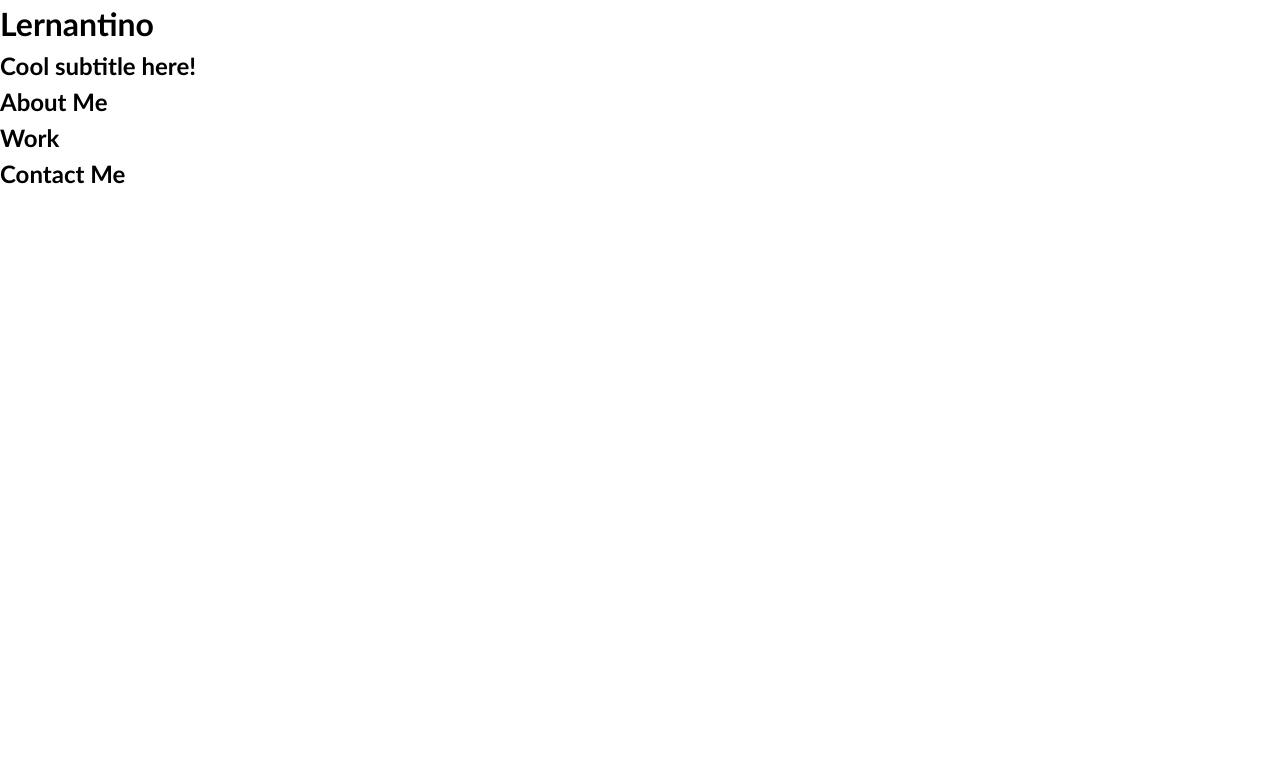
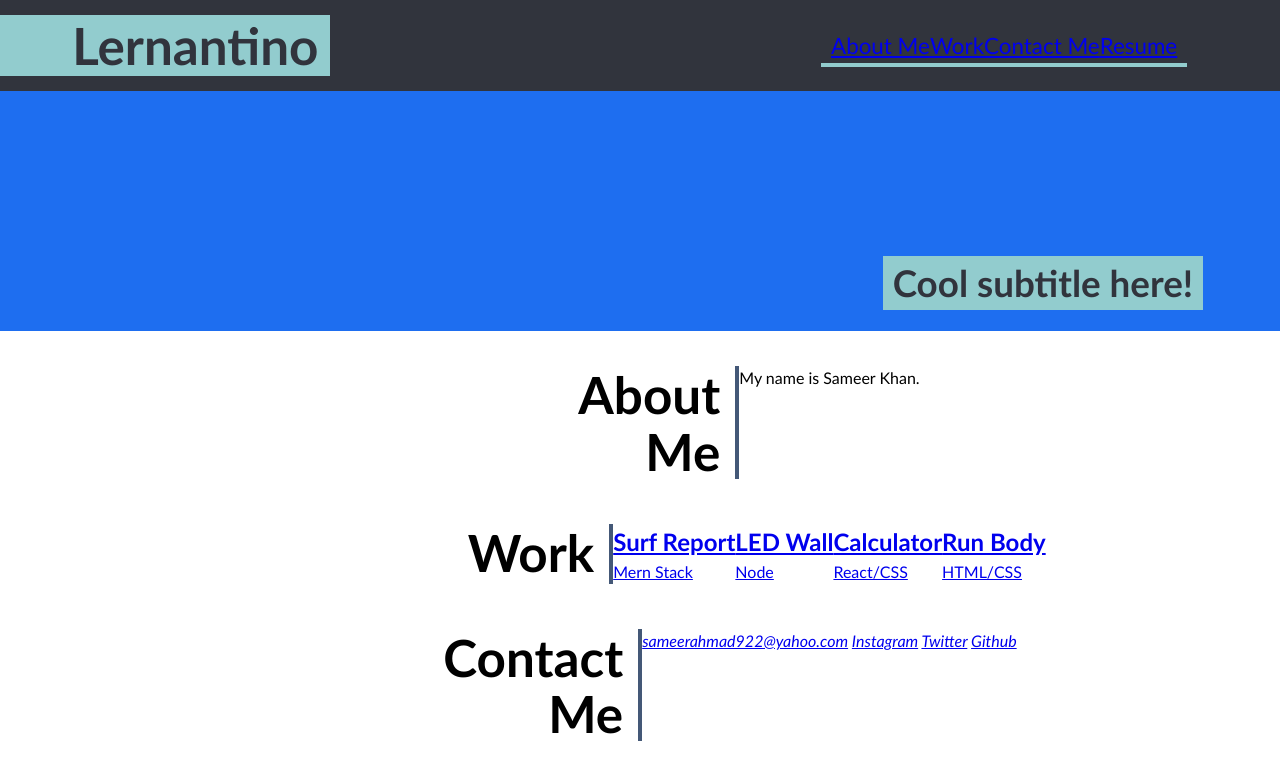
Before and after one commit to sameerkhan99/evolving_portfolio, a plain HTML site: page index.html in a window 1280 px wide. Drawn offline with Linux system fonts and the light colour scheme; files that its build step writes are made by us from their sources.

Commit message:
updated html file

```diff
--- a/css/style.css
+++ b/css/style.css
@@ -1,5 +1,13 @@
 * {
   box-sizing: border-box;
+}
+
+:root {
+  --primary: rgba(68,88,119,1);
+  --secondary: rgba(146,204,206,1);
+  --tertiary: rgba(49,52,61,1);
+  --dark: rgba(28,29,33,1);
+  --light: rgba(238,238,247,1);
 }
 
 body {
@@ -21,3 +29,110 @@ h6 {
 p {
   margin: 0;
 }
+
+header {
+  padding: 15px 6% 15px 0;
+  display: flex;
+  flex-direction: row;
+  justify-content: space-between;
+  flex-wrap: wrap;
+  align-items: center;
+  background-color: var(--tertiary);
+  box-shadow: 0 5px 35px rgba(146,204,206,0.4);
+}
+
+header h1 {
+  color: var(--tertiary);
+  background-color: var(--secondary);
+  padding: 5px 1% 5px 6%;
+  margin: 0;
+  font-size: 4vw;
+  line-height: 1;
+}
+
+nav {
+  display: flex;
+  flex-direction: row;
+  flex-wrap: wrap;
+}
+
+nav {
+  text-decoration: none;
+  padding: 5px 10px;
+  color: var(--secondary);
+  margin-right: 16px;
+  background-image: linear-gradient(270deg, var(--secondary) 0%, var(--secondary) 100%);
+  background-repeat: no-repeat;
+  background-size: 100% 0.2em;
+  background-position: bottom;
+  transition: all 0.25s ease-in;
+  font-size: 1.4em;
+}
+
+nav a:hover {
+  background-size: 100% 100%;
+  color: var(--primary)
+}
+
+nav a:last-child {
+  margin-left: 0;
+}
+
+main {
+  margin-top: 20px;
+  margin-bottom: 45px;
+}
+
+.hero-banner {
+  background: rgb(30,110,240);
+  background-image: url("../images/02-portfolio-2.jpg"), linear-gradient(180deg, var(--secondary) 0%, var(--primary 100%));
+  background-size: cover;
+  background-position: center;
+  background-blend-mode: soft-light;
+  min-height: 30vh;
+  color: var(--light);
+  padding: 2% 6%;
+  display: flex;
+  justify-content: flex-end;
+  align-items: flex-end;
+  text-align: right;
+}
+
+.hero-banner div {
+  flex: 0 0 90%;
+}
+
+.hero-banner h2 {
+  background-color: var(--secondary);
+  color: var(--tertiary);
+  margin: 0;
+  padding: 5px 10px;
+  font-size: 2.3rem;
+  line-height: 1.2;
+  display: inline;
+}
+
+.page-wrapper {
+  max-width: 88%;
+  margin-left: auto;
+  margin-left: auto;
+}
+
+.page-section {
+  margin: 25px 0;
+  padding: 10px 0;
+  display: flex;
+  flex-direction: row;
+  flex-wrap: wrap;
+  align-items: stretch;
+  justify-content: center;
+}
+
+.page-section > h2{
+  flex: 0 0 20%;
+  text-align: right;
+  padding-right: 15px;
+  border-right: 4px solid var(--primary);
+  font-size: 4vw;
+  line-height: 1.1;
+}
--- a/index.html
+++ b/index.html
@@ -6,7 +6,7 @@
   <meta name="viewport" content="width=device-width, initial-scale=1.0">
   <meta http-equiv="X-UA-Compatible" content="ie=edge">
   <title>Lernantino // Web Developer</title>
-  <link rel="stylesheet" href="./assets/css/style.css" />
+  <link rel="stylesheet" href="css/style.css" />
 </head>
 
 <body>
@@ -14,6 +14,10 @@
   <header>
     <h1>Lernantino</h1>
     <nav>
+      <a href="#about">About Me</a>
+      <a href="#work">Work</a>
+      <a href="#contact">Contact Me</a>
+      <a href="#resume">Resume</a>
     </nav>
   </header>
 
@@ -28,16 +32,59 @@
     <!-- about me -->
     <section class="page-section" id="about">
       <h2>About Me</h2>
+      <div>
+        <p>My name is Sameer Khan. </p>
+      </div>
     </section>
 
     <!-- portfolio container -->
     <section class="page-section" id="work">
       <h2>Work</h2>
+      <div class="flex-container">
+        <a href="#" class="flex-item surf">
+          <div>
+            <h1>Surf Report</h1>
+             <span>Mern Stack</span>
+          </div>
+        </a>
+      </div>
+      <div class="flex-container">
+        <a href="#" class="flex-item led">
+          <div>
+            <h1>LED Wall</h1>
+             <span>Node</span>
+          </div>
+        </a>
+      </div>
+      <div class="flex-container">
+        <a href="#" class="flex-item calculator">
+          <div>
+            <h1>Calculator</h1>
+             <span>React/CSS</span>
+          </div>
+        </a>
+      </div>
+      <div class="flex-container">
+        <a href="#" class="flex-item body">
+          <div>
+            <h1>Run Body</h1>
+             <span>HTML/CSS</span>
+          </div>
+        </a>
+      </div>
     </section>
 
     <!-- contact -->
     <section class="page-section contact" id="contact">
       <h2>Contact Me</h2>
+      <div>
+        <address>
+          <a href="email:sameerahmad922@yahoo.com">sameerahmad922@yahoo.com</a>
+          <a href="#">Instagram</a>
+          <a href="#">Twitter</a>
+          <a href="#">Github</a>
+        </address>
+      </div>
     </section>
   </main>
 </body>
```
